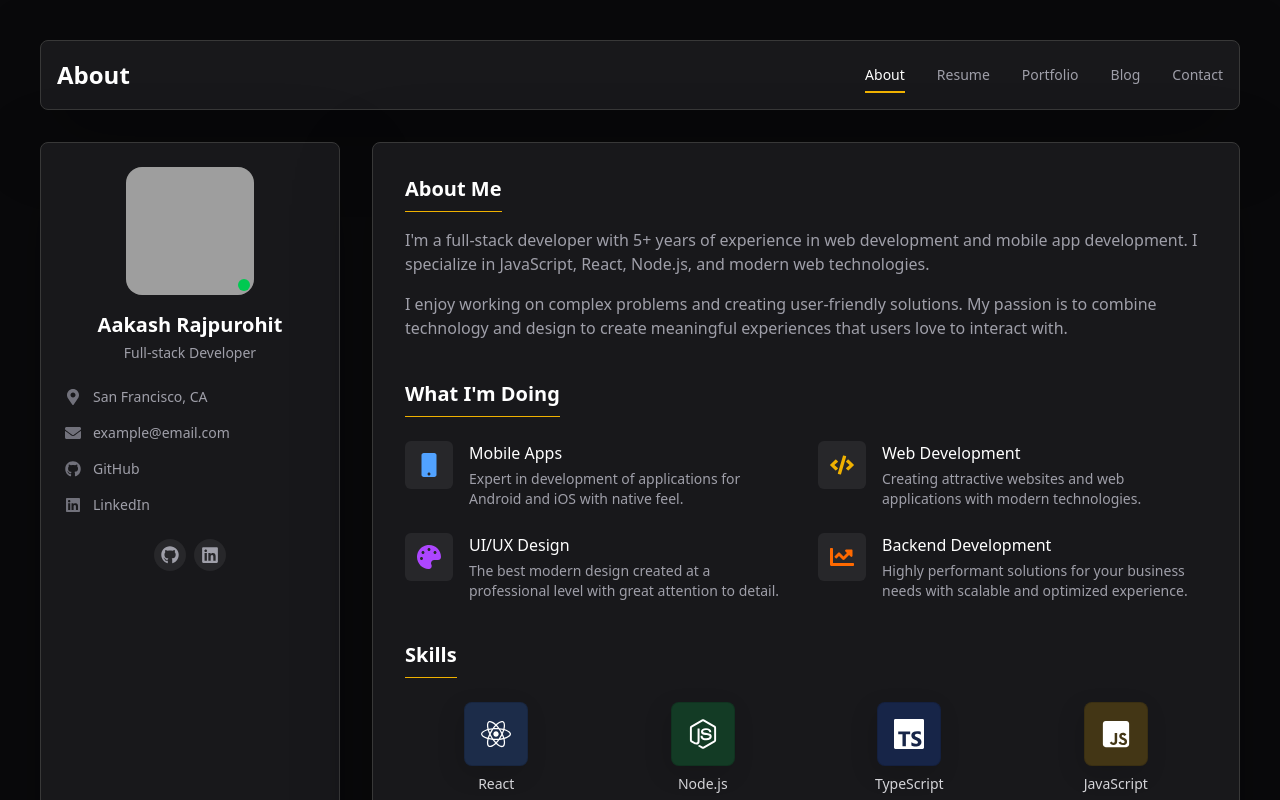
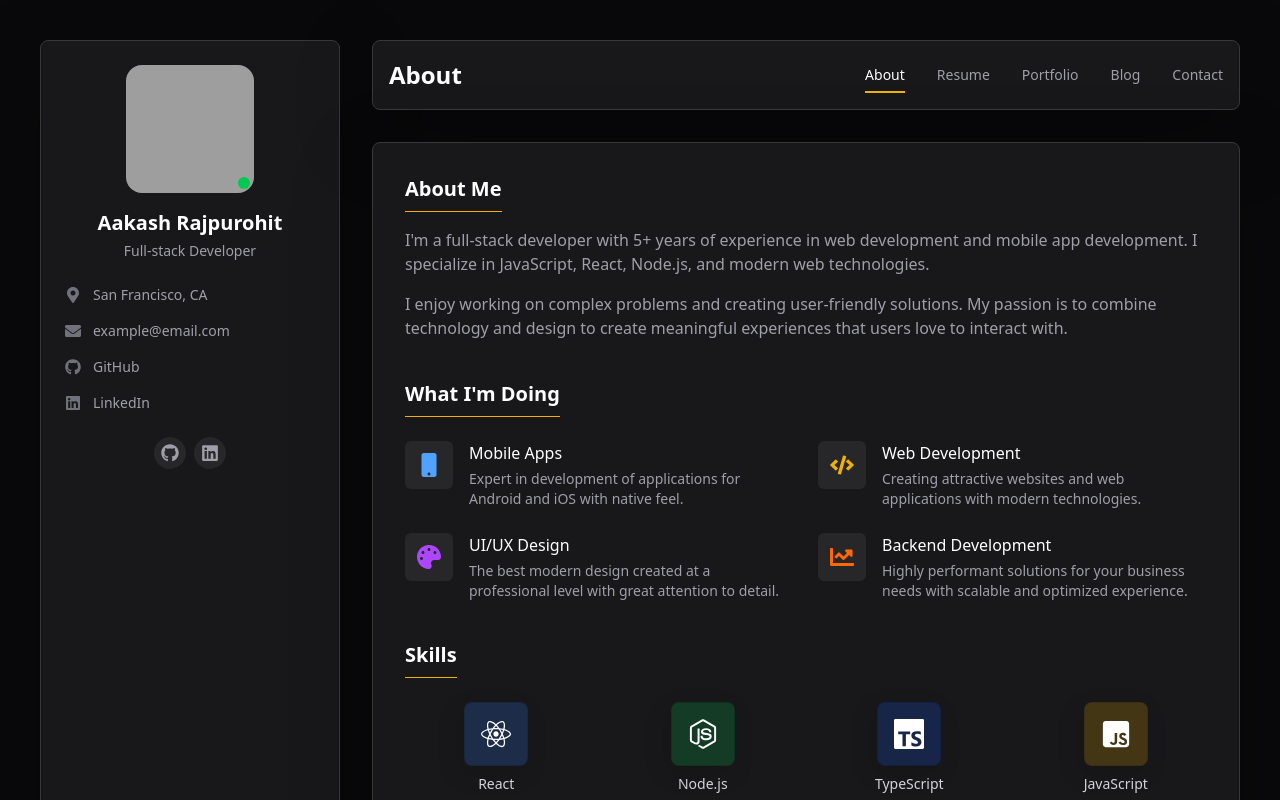
Before and after one commit to hoojinguyen/portfolio-by-ai, a Next.js app: page / in a window 1280 px wide. Shown: the top 800 px of the page. Built offline with nearby package versions, Linux system fonts and the light colour scheme; grey boxes are pictures that could not be loaded.

Commit message:
feat: update ui for nav bar

```diff
--- a/src/app/page.tsx
+++ b/src/app/page.tsx
@@ -113,7 +113,6 @@ export default function Home() {
   return (
     <div className="min-h-screen bg-zinc-950 text-white py-10 px-4 md:px-10">
       <div className="max-w-7xl mx-auto">
-        <Navigation activeTab={activeTab} onTabChange={setActiveTab} />
         <div className="grid grid-cols-1 lg:grid-cols-[300px_1fr] gap-8">
           {/* Left Column - Profile Card */}
           <div className="flex justify-center lg:justify-start">
@@ -122,6 +121,7 @@ export default function Home() {
 
           {/* Right Column - Content */}
           <div className="space-y-8">
+            <Navigation activeTab={activeTab} onTabChange={setActiveTab} />
             {renderContent()}
           </div>
         </div>
```
